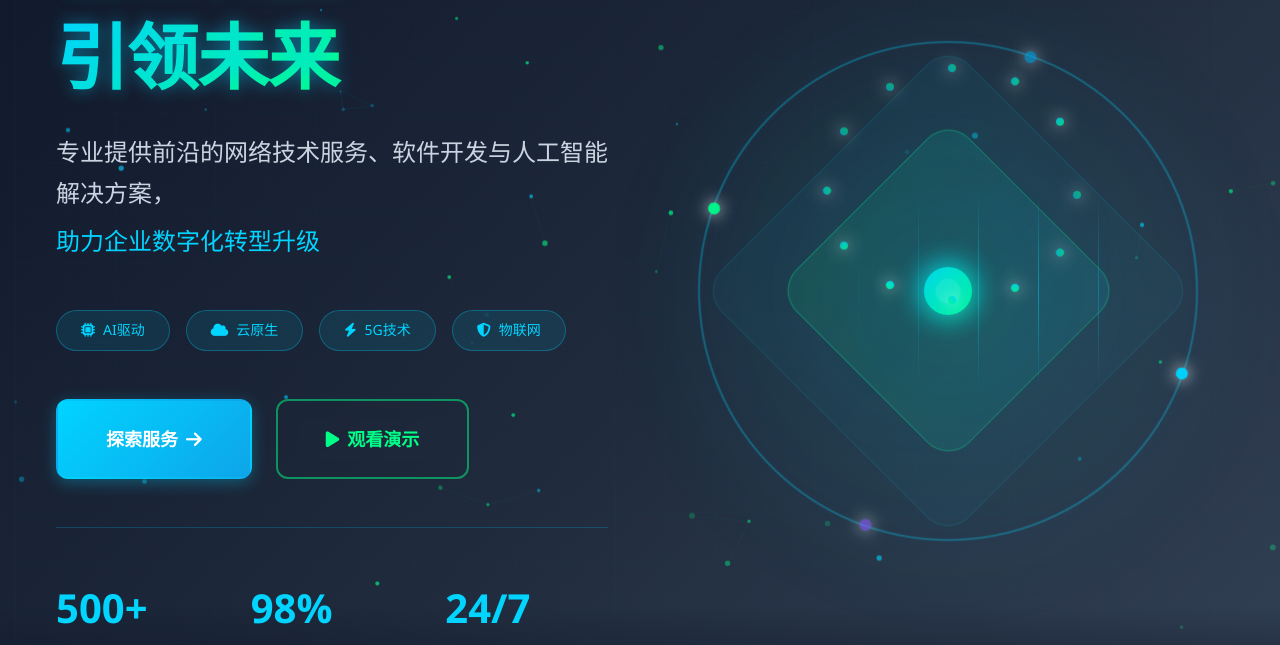
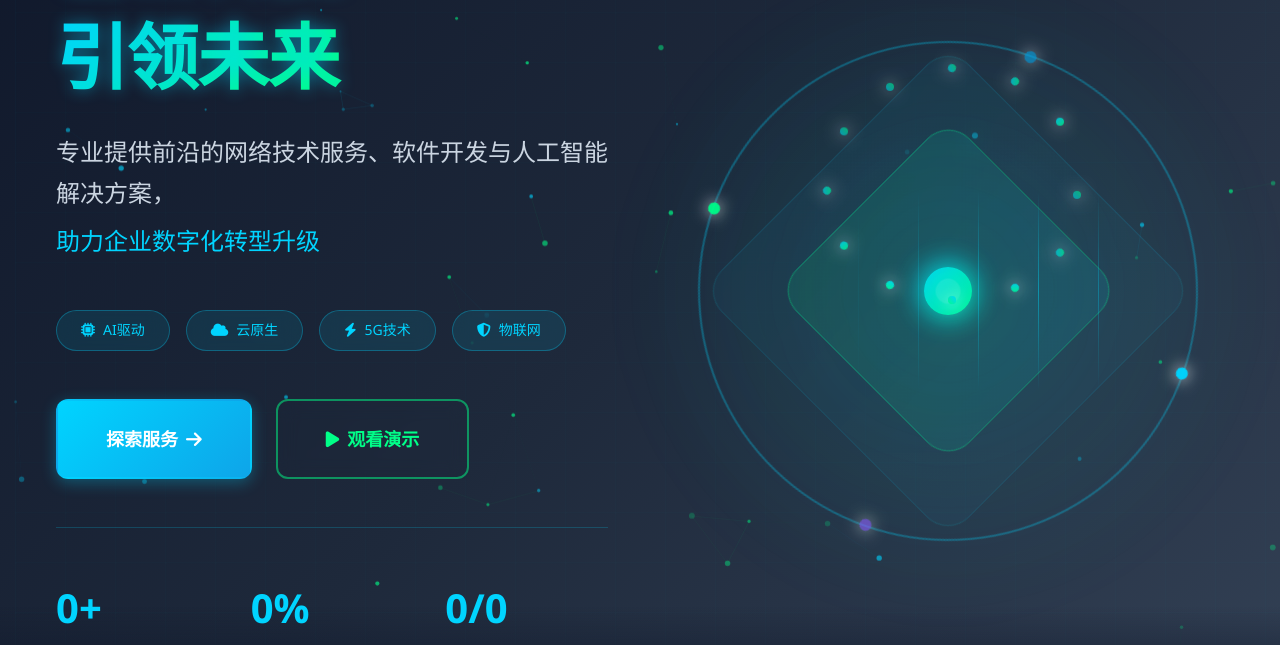
Before and after one commit to starssr/www, a plain HTML site: page index.html in a window 1280 px wide. Shown: the part 153-798 px from the top of the page. Drawn offline with Linux system fonts and the light colour scheme.

Commit message:
Update index.html

```diff
--- a/index.html
+++ b/index.html
@@ -212,15 +212,15 @@
                         <!-- 统计数据 -->
                         <div class="hero-stats">
                             <div class="stat-item">
-                                <div class="stat-number">500+</div>
+                                <div class="stat-number">0+</div>
                                 <div class="stat-label">成功项目</div>
                             </div>
                             <div class="stat-item">
-                                <div class="stat-number">98%</div>
+                                <div class="stat-number">0%</div>
                                 <div class="stat-label">客户满意度</div>
                             </div>
                             <div class="stat-item">
-                                <div class="stat-number">24/7</div>
+                                <div class="stat-number">0/0</div>
                                 <div class="stat-label">技术支持</div>
                             </div>
                         </div>
```
